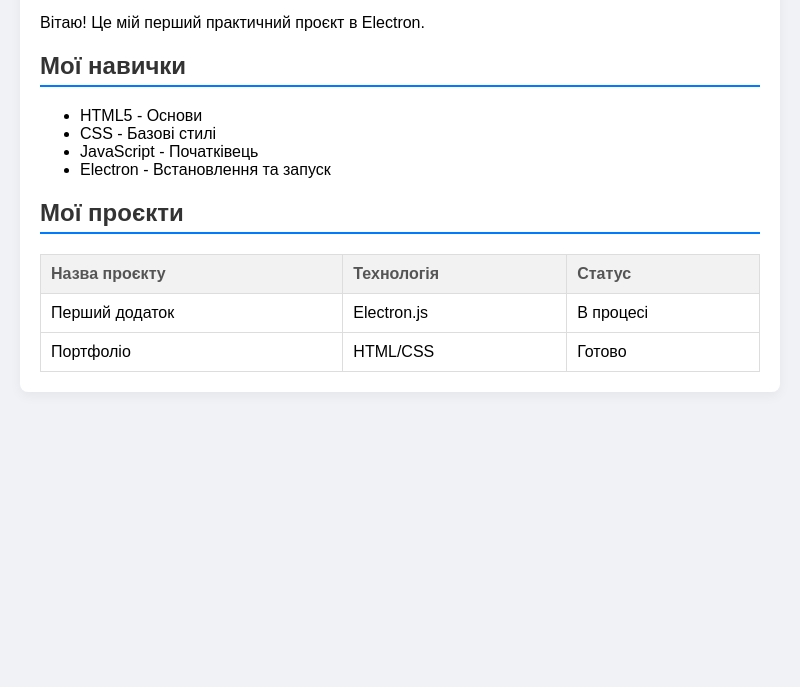
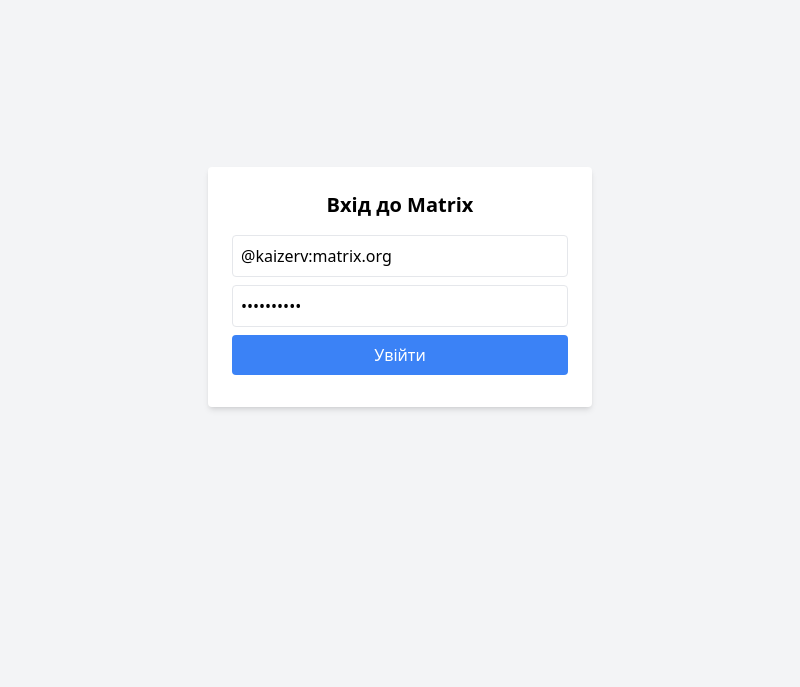
Before and after one commit to Kaizer06v/KP_2_5, an Electron app: page index.html in a window 800 px wide. Shown: the part 113-800 px from the top of the page. Drawn offline with nearby package versions, Linux system fonts and the light colour scheme.

Commit message:
Оновлений код для KP_2_4

```diff
--- a/index.html
+++ b/index.html
@@ -1,87 +1,105 @@
 <!DOCTYPE html>
-<html>
+<html lang="uk">
 <head>
-    <meta charset="UTF-8">
-    <title>Моє Портфоліо</title>
-    <meta http-equiv="Content-Security-Policy" content="script-src 'self' 'unsafe-inline';" />
+  <meta charset="UTF-8">
+  <title>Matrix Chat</title>
+  <script src="https://cdn.tailwindcss.com"></script>
+  <script src="https://unpkg.com/alpinejs" defer></script>
+</head>
+<body class="bg-gray-100 flex items-center justify-center h-screen">
 
-    <style>
-        /* Основні стилі сторінки */
-        body {
-            font-family: Arial, sans-serif;
-            margin: 0;
-            padding: 0;
-            background-color: #f0f2f5;
+  <div x-data="chatApp()"
+       class="bg-white p-6 rounded shadow-md transition-all duration-500"
+       :class="accessToken ? 'w-[700px] h-[650px]' : 'w-96'">
+
+    <!-- Форма логіну -->
+    <template x-if="!accessToken">
+      <div>
+        <h2 class="text-xl font-bold mb-4 text-center">Вхід до Matrix</h2>
+        <input x-model="username" placeholder="Ім’я користувача"
+               class="border p-2 w-full mb-2 rounded" />
+        <input x-model="password" type="password" placeholder="Пароль"
+               class="border p-2 w-full mb-2 rounded" />
+        <button @click="login()"
+                class="bg-blue-500 text-white p-2 w-full rounded hover:bg-blue-600 transition">
+          Увійти
+        </button>
+        <p x-text="error" class="text-red-500 mt-2 text-center"></p>
+      </div>
+    </template>
+
+    <!-- Панель керування -->
+    <template x-if="accessToken">
+      <div>
+        <h2 class="text-2xl font-bold mb-4 text-green-600 text-center">
+          Ви успішно авторизувались!
+        </h2>
+        <p class="mb-4 text-center">Ви увійшли як <strong x-text="username"></strong></p>
+
+        <!-- Інформація про Matrix ID -->
+        <div class="mb-4 p-3 bg-gray-100 rounded text-sm break-words">
+          <span class="font-bold">Ваш Matrix ID:</span>
+          <span x-text="userId ? userId : 'Завантаження...'"></span>
+        </div>
+
+        <!-- Резюме -->
+        <div class="border-t pt-4">
+          <h3 class="text-lg font-bold mb-2 text-blue-600">Про мене</h3>
+          <p><strong>Ім’я:</strong> Євген Козеренко</p>
+          <p><strong>Спеціальність:</strong> Комп’ютерні науки</p>
+          <p><strong>Навички:</strong> HTML, CSS, JavaScript, Tailwind, PWA, Cisco Packet Tracer</p>
+          <p><strong>Мета:</strong> Розвиватися у сфері веброзробки та створення сучасних застосунків</p>
+        </div>
+
+        <button @click="logout()"
+                class="bg-red-500 text-white p-2 w-full rounded mt-6 hover:bg-red-600 transition">
+          Вийти
+        </button>
+      </div>
+    </template>
+  </div>
+
+  <script>
+    function chatApp() {
+      return {
+        username: '@kaizerv:matrix.org',
+        password: 'KolomBo33_',
+        accessToken: '',
+        userId: '',
+        error: '',
+        async login() {
+          try {
+            const res = await fetch('https://matrix.org/_matrix/client/r0/login', {
+              method: 'POST',
+              headers: { 'Content-Type': 'application/json' },
+              body: JSON.stringify({
+                type: 'm.login.password',
+                user: this.username,
+                password: this.password
+              })
+            });
+            const data = await res.json();
+            if (data.access_token) {
+              this.accessToken = data.access_token;
+              this.userId = data.user_id;
+              this.error = '';
+            } else {
+              this.error = 'Невірний логін або пароль. Спробуйте ще раз.';
+            }
+          } catch (e) {
+            this.error = 'Сталася помилка під час входу. Перевірте з’єднання з інтернетом.';
+            console.error(e);
+          }
+        },
+        logout() {
+          this.accessToken = '';
+          this.username = '';
+          this.password = '';
+          this.userId = '';
+          this.error = '';
         }
-        .container {
-            width: 90%;
-            max-width: 900px;
-            margin: 20px auto;
-            padding: 20px;
-            background-color: #ffffff;
-            border-radius: 8px;
-            box-shadow: 0 4px 12px rgba(0,0,0,0.05);
-        }
-        h1, h2 {
-            color: #333;
-            border-bottom: 2px solid #007bff;
-            padding-bottom: 5px;
-        }
-
-        /* Додаткові стилі для таблиці */
-        table {
-            width: 100%;
-            border-collapse: collapse;
-            margin-top: 15px;
-        }
-        th, td {
-            border: 1px solid #ddd;
-            padding: 10px;
-            text-align: left;
-        }
-        th {
-            background-color: #f2f2f2;
-            color: #555;
-        }
-    </style>
-</head>
-<body>
-
-    <div class="container">
-        <h1>Моє портфоліо</h1>
-        <p>Вітаю! Це мій перший практичний проєкт в Electron.</p>
-
-        <h2>Мої навички</h2>
-        <ul>
-            <li>HTML5 - Основи</li>
-            <li>CSS - Базові стилі</li>
-            <li>JavaScript - Початківець</li>
-            <li>Electron - Встановлення та запуск</li>
-        </ul>
-
-        <h2>Мої проєкти</h2>
-        <table>
-            <thead>
-                <tr>
-                    <th>Назва проєкту</th>
-                    <th>Технологія</th>
-                    <th>Статус</th>
-                </tr>
-            </thead>
-            <tbody>
-                <tr>
-                    <td>Перший додаток</td>
-                    <td>Electron.js</td>
-                    <td>В процесі</td>
-                </tr>
-                <tr>
-                    <td>Портфоліо</td>
-                    <td>HTML/CSS</td>
-                    <td>Готово</td>
-                </tr>
-            </tbody>
-        </table>
-    </div>
-
+      }
+    }
+  </script>
 </body>
 </html>
```
